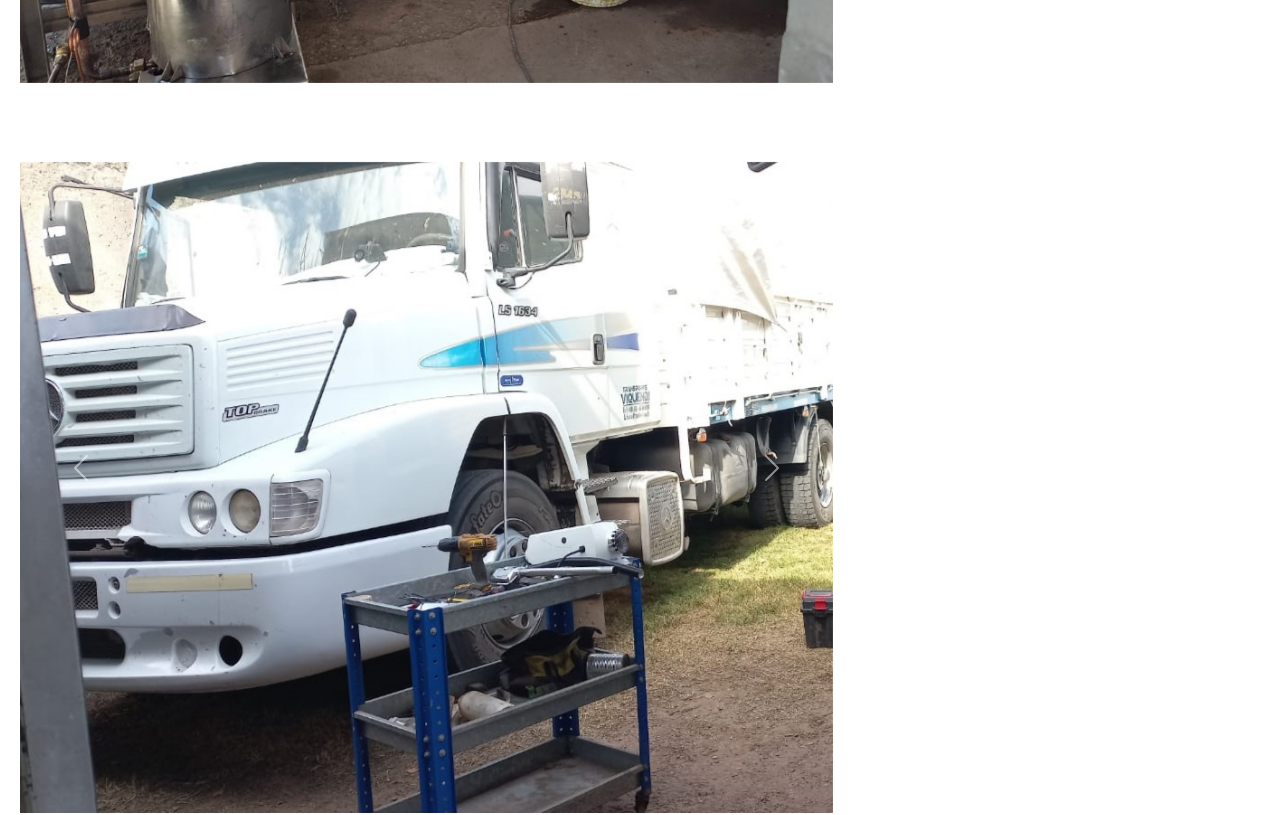
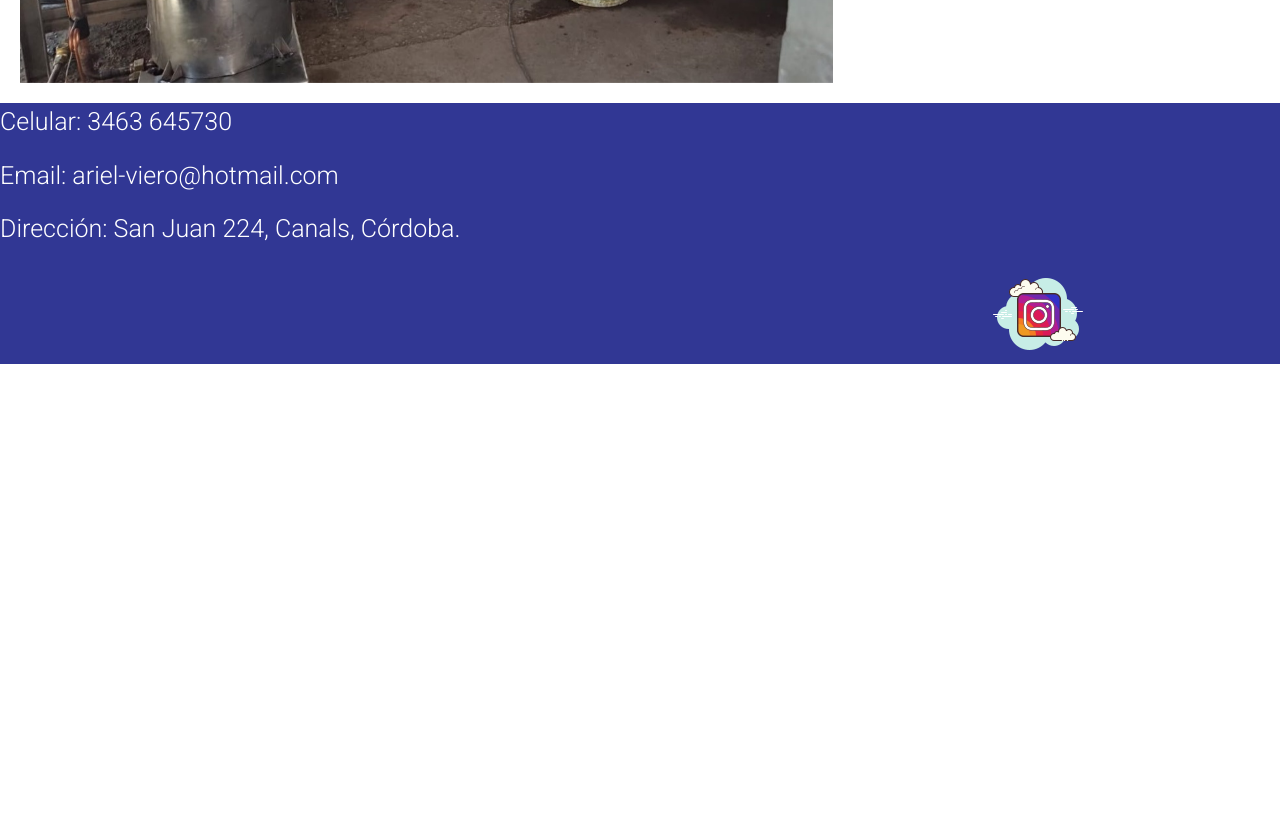
Before and after one commit to victoriaviero/proyecto-coder, a website: page html/trabajos-realizados.html in a window 1280 px wide. Shown: the part 783-1598 px from the top of the page. After the commit the page ends 1147 px from the top, so only its background shows below. Drawn offline with nearby package versions, Linux system fonts and the light colour scheme.

Commit message:
entrega3

```diff
--- a/html/trabajos-realizados.html
+++ b/html/trabajos-realizados.html
@@ -70,7 +70,7 @@
                 </div>
             </div>
 
-            <div class="grilla">
+           <!-- <div class="grilla">
               <div class="carrusel">
                 <div id="carouselExampleRide" class="carousel slide" data-bs-ride="true">
                   <div class="carousel-inner">
@@ -94,7 +94,7 @@
                   </button>
                 </div>
               </div>
-            </div>
+            </div>-->
     </main>
     <div class="whatsapp">
       <a href="https://api.whatsapp.com/send?phone=3463645730" target="_blank" title="whatsapp"> <!-- target="blank" hace que el link se abra en otra pagina-->
```
